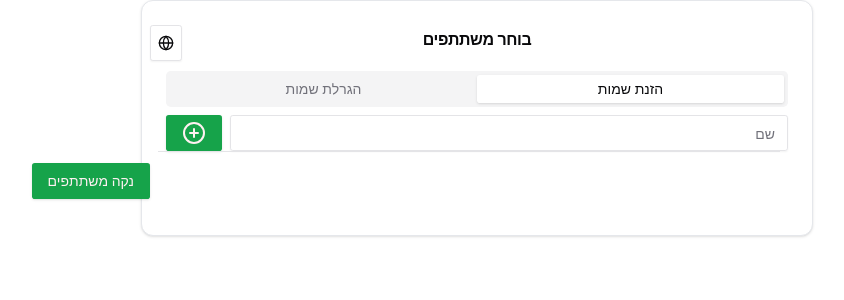
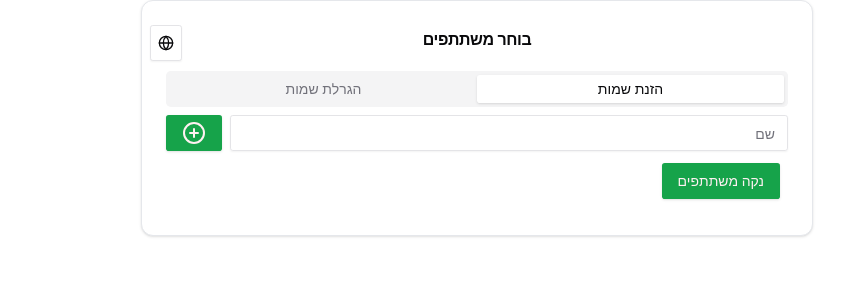
Before and after one commit to barbro/name-picker, a Next.js app: page / in a window 1280 px wide. Shown: the top 300 px of the page, without its empty margins (163-1007 px from the left). Built offline with nearby package versions, Linux system fonts and the light colour scheme.

Commit message:
fixed seperator

```diff
--- a/src/features/enteringParticipants/views/ParticipantsEnteringView.tsx
+++ b/src/features/enteringParticipants/views/ParticipantsEnteringView.tsx
@@ -9,15 +9,16 @@ import EnteringOptions from "../components/EnteringOptions";
 import { Separator } from "@/components/ui/separator";
 const ParticipantEnteringView = () => {
   const participants = useParticipantsStore((state) => state.participants);
-  const [unreadParticipants, readParticipants] =
-    ParticipantReadStatus(participants);
+  const [unreadParticipants, readParticipants] = ParticipantReadStatus(
+    participants,
+  );
   const { t } = useTranslation();
   return (
     <>
       <ParticipantInput />
       <div className="flex w-full flex-col gap-2 md:flex-row-reverse md:justify-end">
         <EnteringOptions />
-        <Separator />
+
         <div className="flex flex-col gap-2">
           {unreadParticipants.length > 0 && (
             <ParticipantsTable
```
